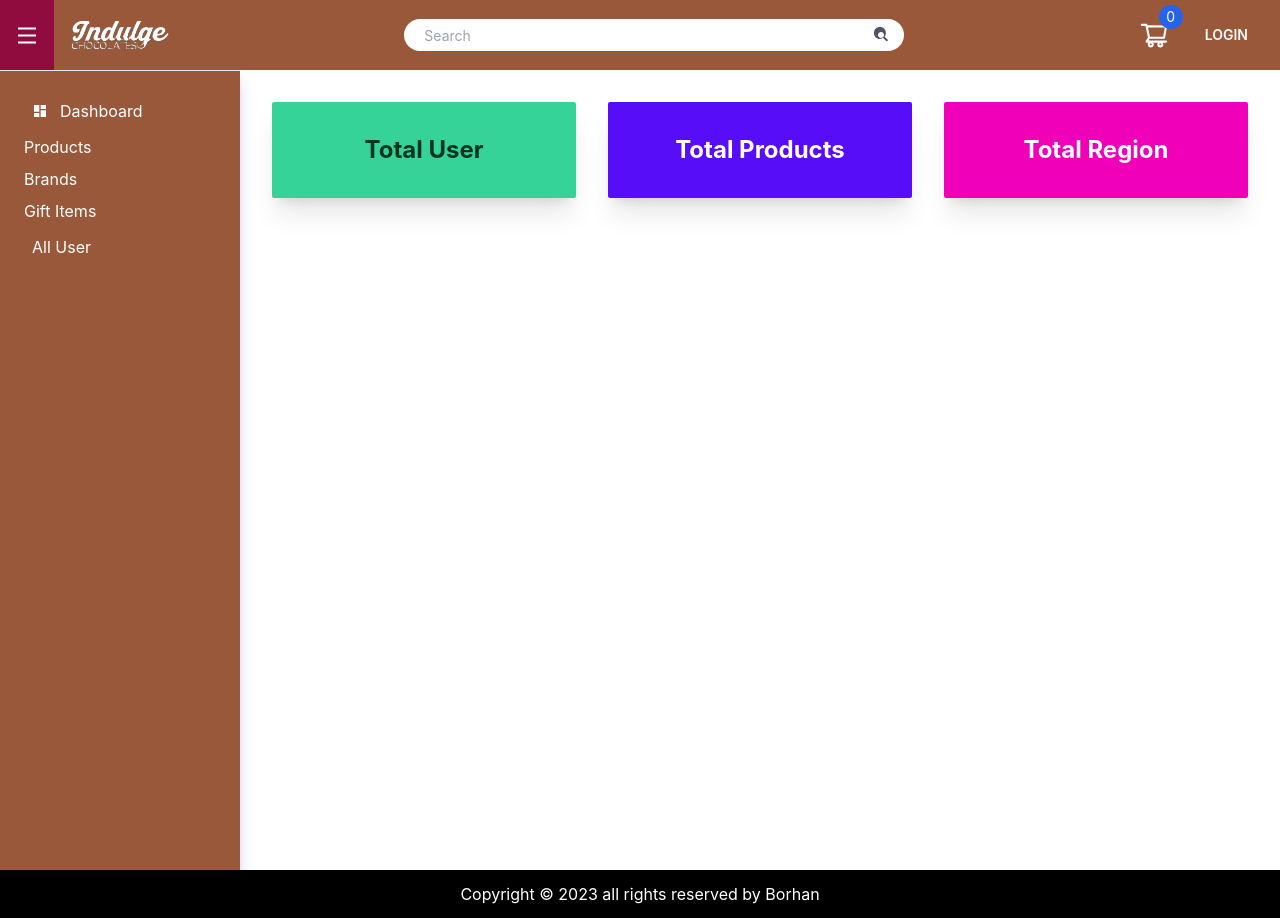
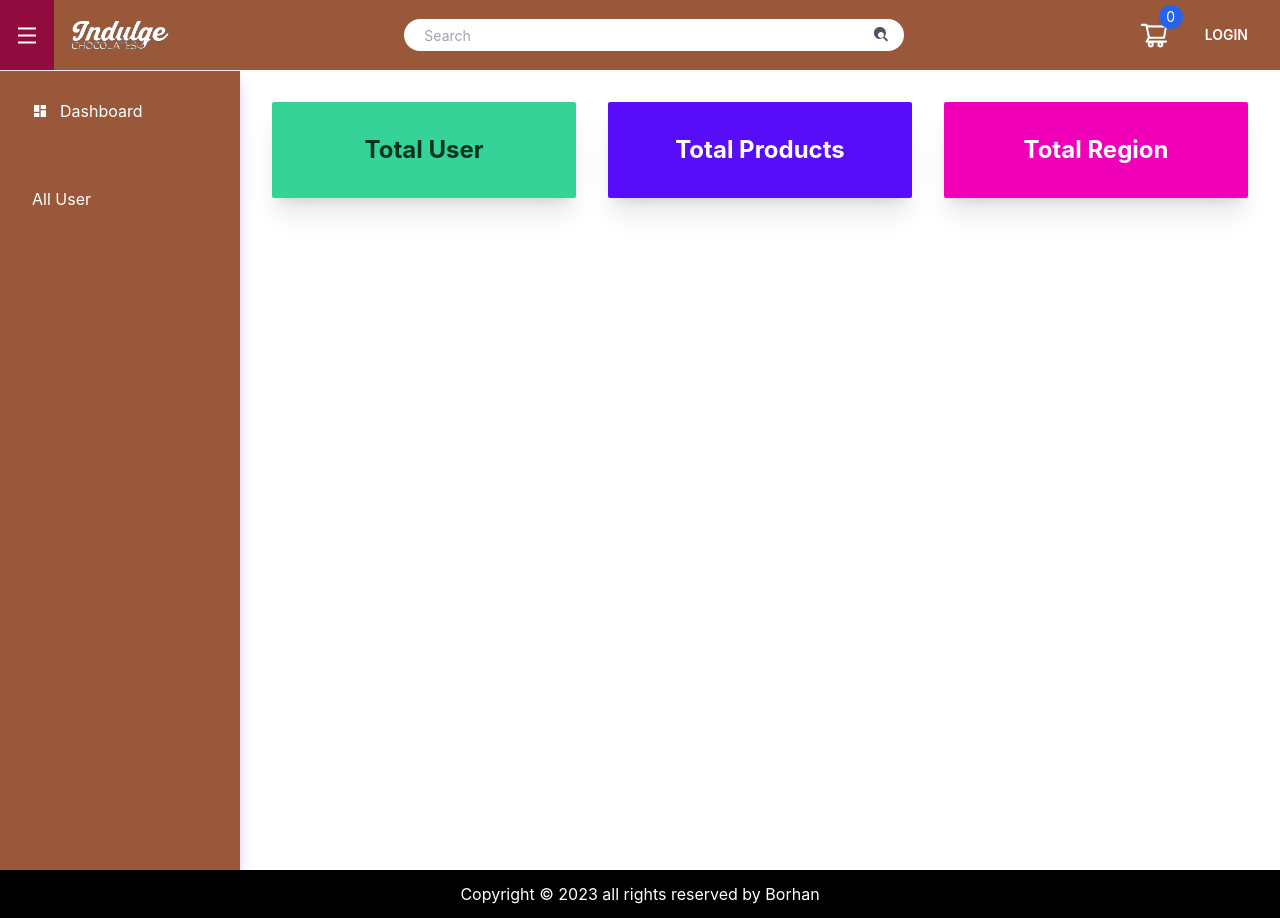
Before and after one commit to MuhammadBorhan/e_commerce_for_chocolate, a React (Create React App) app: page /dashboard in a window 1280 px wide. Built offline with nearby package versions, Linux system fonts and the light colour scheme; no server answers.

Commit message:
dashboard

```diff
--- a/src/Layout/DashboardLayout.js
+++ b/src/Layout/DashboardLayout.js
@@ -3,6 +3,9 @@ import Navbar from "./Navbar";
 import { Link, Outlet } from "react-router-dom";
 import { useGetUserQuery } from "../features/api/loginApi";
 import { MdDashboard } from "react-icons/md";
+
+
+
 
 const DashboardLayout = () => {
   const { data } = useGetUserQuery();
@@ -34,7 +37,7 @@ const DashboardLayout = () => {
           )} */}
           <div className="dropdown dropdown-bottom">
             <label tabIndex={0} className="ml-2 cursor-pointer">
-              Products
+
             </label>
             <ul
               tabIndex={0}
@@ -52,8 +55,8 @@ const DashboardLayout = () => {
           {/* Brand  */}
 
           <div className="dropdown dropdown-bottom mt-2">
-            <label tabIndex={0} className="ml-2  cursor-pointer">
-              Brands
+          <label tabIndex={0} className=" cursor-pointer">
+
             </label>
             <ul
               tabIndex={0}
@@ -70,8 +73,8 @@ const DashboardLayout = () => {
 
           {/* Add Gift Items  */}
           <div className="dropdown dropdown-bottom mt-2">
-            <label tabIndex={0} className="ml-2  cursor-pointer">
-              Gift Items
+          <label tabIndex={0} className=" cursor-pointer">
+
             </label>
             <ul
               tabIndex={0}
@@ -91,7 +94,7 @@ const DashboardLayout = () => {
               <Link to="/dashboard/allproducts">Manage Products</Link>
             </li>
           )}
-          <li>
+          <li className="">
             <Link to="/dashboard/alluser">All User</Link>
           </li>
           {/* dropdown  */}
--- a/src/features/api/apiSlice.js
+++ b/src/features/api/apiSlice.js
@@ -5,7 +5,7 @@ const apiSlice = createApi({
   baseQuery: fetchBaseQuery({
     baseUrl: "http://localhost:5001/api/v1",
   }),
-  tagTypes: ["regions", "login", "product"],
+  tagTypes: ["regions", "logins", "product"],
   endpoints: (builder) => ({}),
 });
 
```
